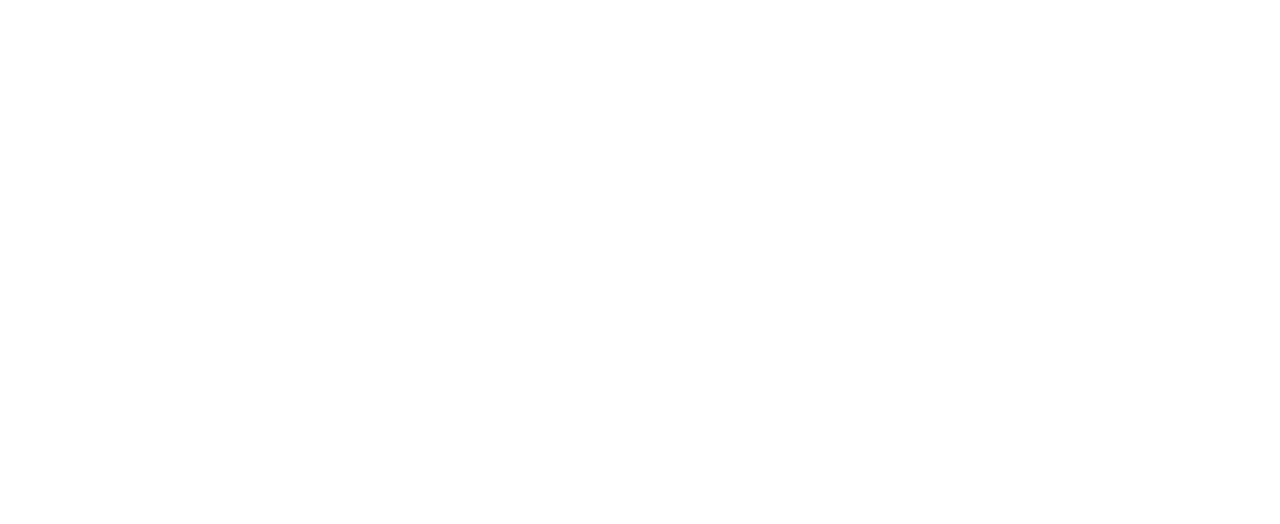
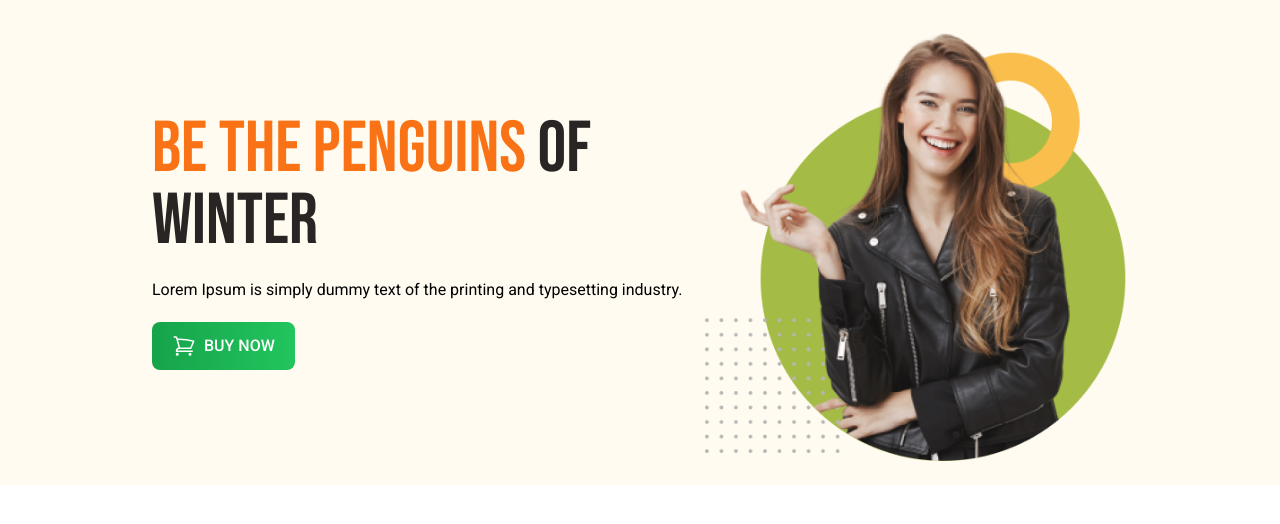
Before and after one commit to forhad1518/Penguin-fashion, a plain HTML site: page index.html in a window 1280 px wide. Drawn offline with nearby package versions, Linux system fonts and the light colour scheme.

Commit message:
added banner sections

```diff
--- a/index.html
+++ b/index.html
@@ -5,10 +5,42 @@
     <meta name="viewport" content="width=device-width, initial-scale=1.0">
     <title>Penguin Fashion</title>
     <script src="https://cdn.tailwindcss.com"></script>
+    <link rel="preconnect" href="https://fonts.googleapis.com">
+    <link rel="preconnect" href="https://fonts.gstatic.com" crossorigin>
+    <link href="https://fonts.googleapis.com/css2?family=Bebas+Neue&family=Roboto:ital,wght@0,100;0,300;0,400;0,500;0,700;0,900;1,100;1,300;1,400;1,500;1,700;1,900&display=swap" rel="stylesheet">
+    <style>
+        .font-roboto {
+        font-family: "Roboto", sans-serif;
+        }
+        .font-bebas-neue {
+        font-family: "Bebas Neue", sans-serif;
+        }
+
+    </style>
 </head>
-<body>
-    <header>
+<body class="font-roboto">
+    <header class="bg-[#FFFBF0]">
+        <section class="md:w-4/5 md:mx-auto sm:p-6">
+            <nav></nav>
+            <div class="md:flex md:items-center md:justify-around">
+                <div class="space-y-5">
+                    <h1 class="text-7xl uppercase font-medium leading font-bebas-neue">
+                        <span class="text-orange-500">Be the Penguins</span>
+                        <span class="text-stone-800 mt-200px">of Winter</span>
+                    </h1>
+                    <p class="text-base">Lorem Ipsum is simply dummy text of the printing and typesetting industry.</p>
+                    <button class="bg-gradient-to-r from-green-600 to-green-500 px-5 py-3 rounded-lg text-base font-medium text-white flex gap-2">
+                        <svg xmlns="http://www.w3.org/2000/svg" fill="none" viewBox="0 0 24 24" stroke-width="1.5" stroke="currentColor" class="size-6">
+                            <path stroke-linecap="round" stroke-linejoin="round" d="M2.25 3h1.386c.51 0 .955.343 1.087.835l.383 1.437M7.5 14.25a3 3 0 0 0-3 3h15.75m-12.75-3h11.218c1.121-2.3 2.1-4.684 2.924-7.138a60.114 60.114 0 0 0-16.536-1.84M7.5 14.25 5.106 5.272M6 20.25a.75.75 0 1 1-1.5 0 .75.75 0 0 1 1.5 0Zm12.75 0a.75.75 0 1 1-1.5 0 .75.75 0 0 1 1.5 0Z" />
+                          </svg>
 
+                        BUY NOW</button>
+                </div>
+                <div>
+                    <img src="images/model.png" alt="">
+                </div>
+            </div>
+        </section>
     </header>
     <main>
 
```
Also changed, not shown: tailwind.config.js (added, +8 -0 lines).
